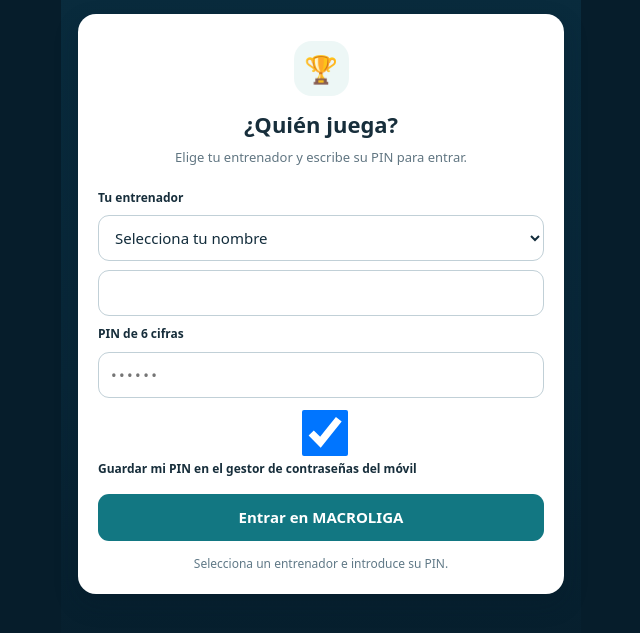
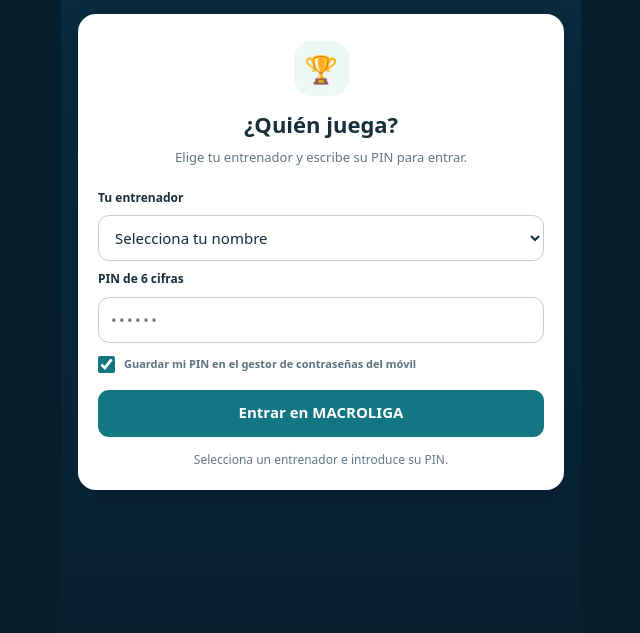
Before and after one commit to macroliga/web, a website: page app/index.html in a window 1280 px wide. Shown: the part 81-714 px from the top of the page, without its empty margins (319-959 px from the left). Drawn offline with Linux system fonts and the light colour scheme.

Commit message:
style(auth): opción discreta para guardar PIN en el gestor del dispositivo

```diff
--- a/app/styles.css
+++ b/app/styles.css
@@ -23,7 +23,10 @@ button:focus-visible,input:focus-visible,select:focus-visible{outline:3px solid
 .login-form{display:grid;gap:9px}
 .login-form label{font-size:12px;font-weight:700}
 .login-form select,.login-form input{width:100%;height:46px;padding:0 12px;border:1px solid #c1d0d7;border-radius:11px;background:#fff;color:#122c3b}
-.login-form input{letter-spacing:.16em}
+.login-form input[type="password"]{letter-spacing:.16em}
+.login-form .autofill-username{position:absolute!important;width:1px!important;height:1px!important;min-width:0!important;padding:0!important;margin:0!important;border:0!important;opacity:0;clip-path:inset(50%);pointer-events:none;overflow:hidden}
+.login-form .remember-pin{display:flex;align-items:center;gap:9px;margin-top:4px;color:#5d7380;font-size:11px;font-weight:550;line-height:1.35;cursor:pointer}
+.login-form .remember-pin input{width:17px;height:17px;min-width:17px;flex:0 0 17px;margin:0;accent-color:#127782}
 .primary-button{min-height:47px;margin-top:8px;border:0;border-radius:11px;color:#fff;background:#127782;font-weight:750}
 .primary-button:disabled{opacity:.55;cursor:progress}
 .login-message{font-size:12px;color:#607987;min-height:18px;text-align:center;margin:14px 0 0}
```
